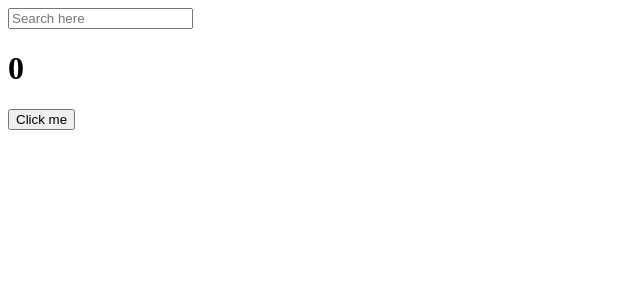
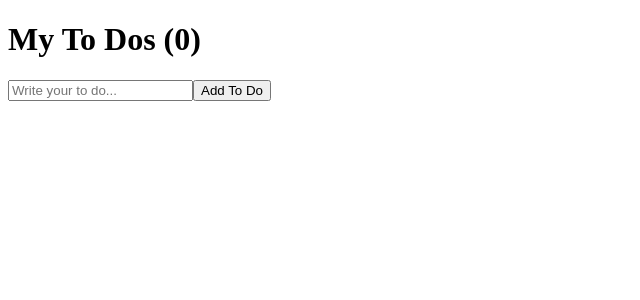
Before and after one commit to waitingforlunch/react_2, a React (Create React App) app: page / in a window 1280 px wide. Shown: the top 300 px of the page, without its empty margins (0-640 px from the left). Built offline with nearby package versions, Linux system fonts and the light colour scheme.

Commit message:
react To do list practice 1

```diff
--- a/src/App.js
+++ b/src/App.js
@@ -1,36 +1,31 @@
 import { useState, useEffect } from "react";
 
-
 function App() {
-  const [counter, setValue] = useState(0);
-  const [keyword, setKeyword] = useState("");
-  const OnClick = () => setValue((prev) => prev + 1);
-  const OnChange = (event) => setKeyword(event.target.value);
-
-  useEffect(() => {
-    console.log("i run only once");
-  }, []);
-  useEffect(() => {
-    console.log("i run when keyword change");
-  }, [keyword]);
-  useEffect(() => {
-    console.log("i run when counter change");
-  }, [counter]);
-  useEffect(() => {
-    console.log("i run when keyword & counter change");
-  }, [keyword, counter]);
+  const [toDo, setToDo] = useState("");
+  const [toDos, setToDos] = useState([]);
+  const onChange = (event) => setToDo(event.target.value);
+  const onSubmit = (event) => {
+    event.preventDefault();
+    if(toDo === "") {
+      return;
+    }
+    setToDo("");
+    setToDos((currentArray) => [toDo, ...currentArray]);
+  };
+  console.log(toDos)
 
 
   return (
     <div>
-      <input
-      value={keyword}
-      onChange={OnChange}
-      type="text"
-      placeholder="Search here"
-      />
-      <h1>{counter}</h1>
-      <button onClick={OnClick}>Click me</button>
+      <h1>My To Dos ({toDos.length})</h1>
+      <form onSubmit={onSubmit}>
+        <input
+        onChange={onChange}
+        value={toDo}
+        type="text"
+        placeholder="Write your to do..."/>
+        <button>Add To Do</button>
+      </form>
     </div>
   );
 }
```
